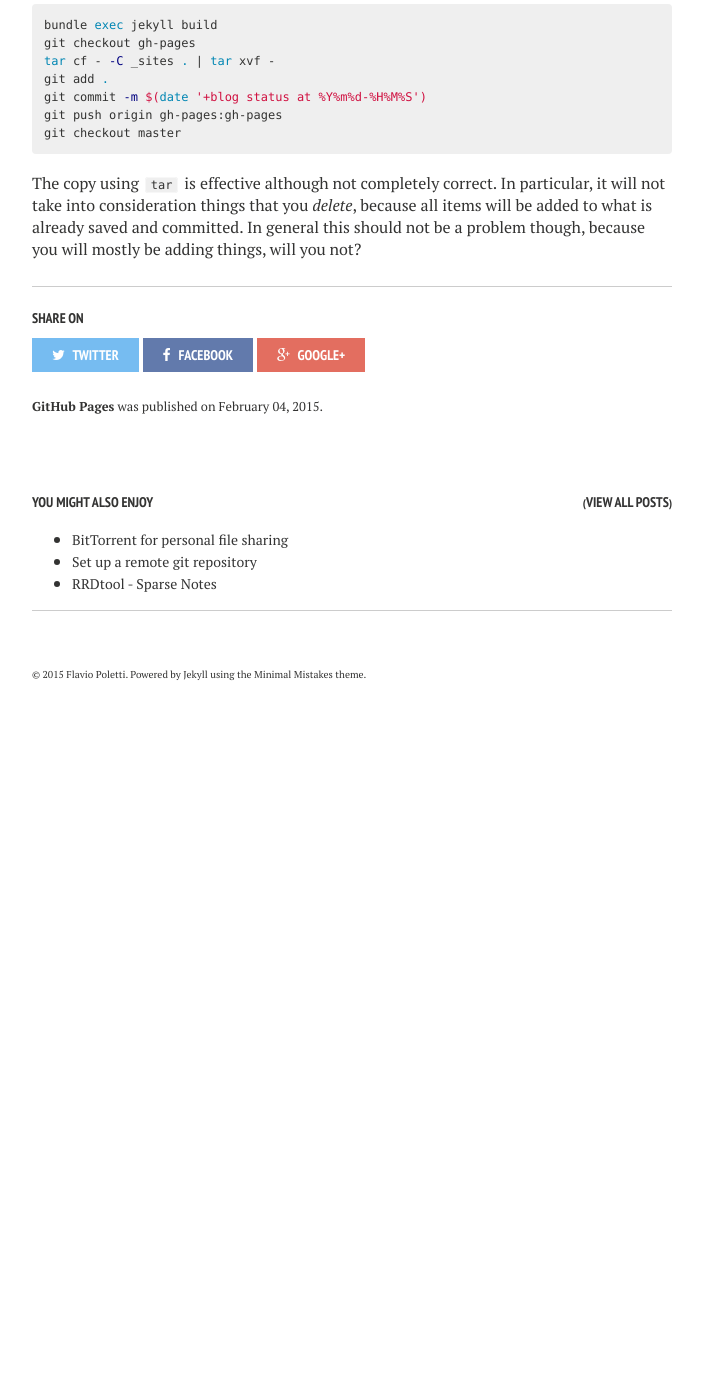
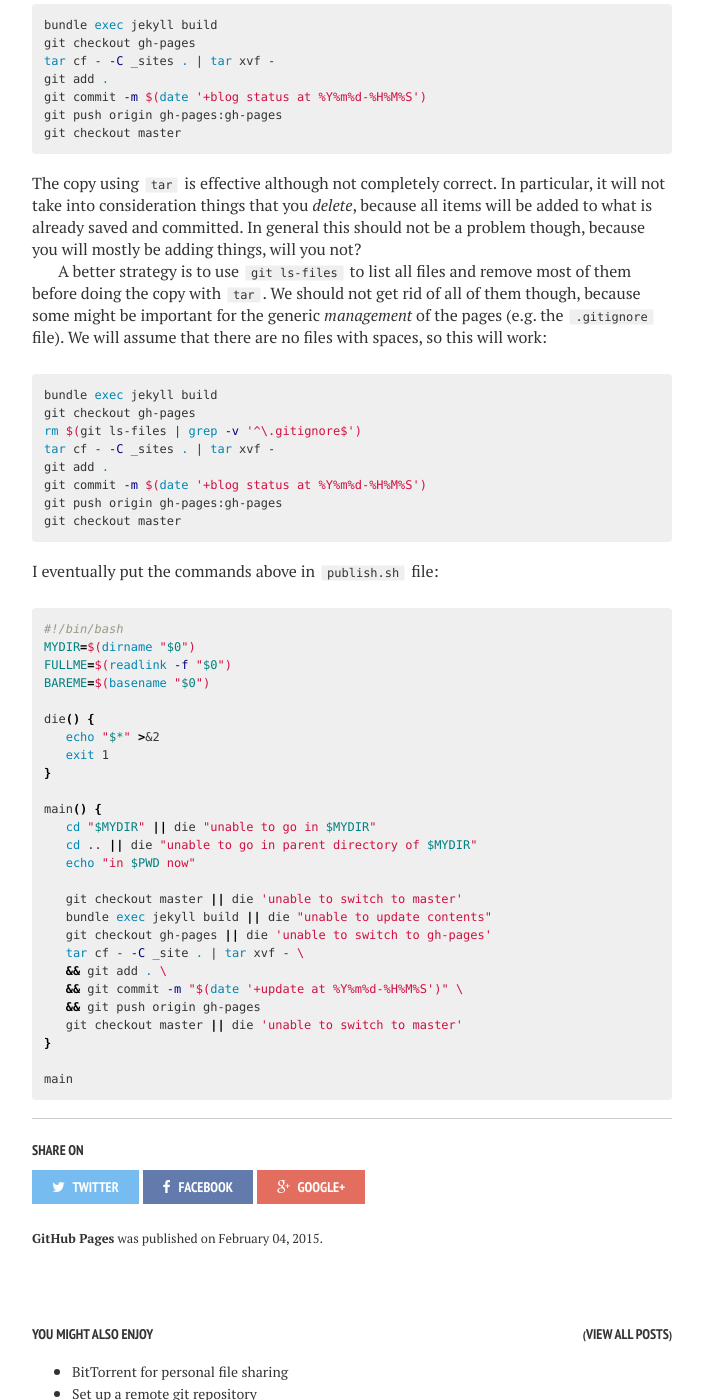
Before and after one commit to polettix/blog, a Jekyll site: the page built from _posts/2015-02-04-github-pages.md, in a window 1280 px wide and 1400 px high, scrolled down 2806 px. Shown: the whole window, without its empty margins (288-991 px from the left). Built offline with Jekyll 4.4.1, drawn with Linux system fonts in a browser that asks for light colours; nearby versions of some CDN libraries; before the commit the page ends 3537 px from its top, so only the background shows below that.

```diff
--- a/_posts/2015-02-04-github-pages.md
+++ b/_posts/2015-02-04-github-pages.md
@@ -165,3 +165,51 @@
 because all items will be added to what is already saved and committed.
 In general this should not be a problem though, because you will mostly
 be adding things, will you not?
+
+A better strategy is to use `git ls-files` to list all files and remove
+most of them before doing the copy with `tar`. We should not get rid of
+all of them though, because some might be important for the generic
+*management* of the pages (e.g. the `.gitignore` file). We will assume
+that there are no files with spaces, so this will work:
+
+{% highlight bash %}
+bundle exec jekyll build
+git checkout gh-pages
+rm $(git ls-files | grep -v '^\.gitignore$')
+tar cf - -C _sites . | tar xvf -
+git add .
+git commit -m $(date '+blog status at %Y%m%d-%H%M%S')
+git push origin gh-pages:gh-pages
+git checkout master
+{% endhighlight %}
+
+I eventually put the commands above in `publish.sh` file:
+
+{% highlight bash %}
+#!/bin/bash
+MYDIR=$(dirname "$0")
+FULLME=$(readlink -f "$0")
+BAREME=$(basename "$0")
+
+die() {
+   echo "$*" >&2
+   exit 1
+}
+
+main() {
+   cd "$MYDIR" || die "unable to go in $MYDIR"
+   cd .. || die "unable to go in parent directory of $MYDIR"
+   echo "in $PWD now"
+
+   git checkout master || die 'unable to switch to master'
+   bundle exec jekyll build || die "unable to update contents"
+   git checkout gh-pages || die 'unable to switch to gh-pages'
+   tar cf - -C _site . | tar xvf - \
+   && git add . \
+   && git commit -m "$(date '+update at %Y%m%d-%H%M%S')" \
+   && git push origin gh-pages
+   git checkout master || die 'unable to switch to master'
+}
+
+main
+{% endhighlight %}
```
Also changed, not shown: 1 other file.
